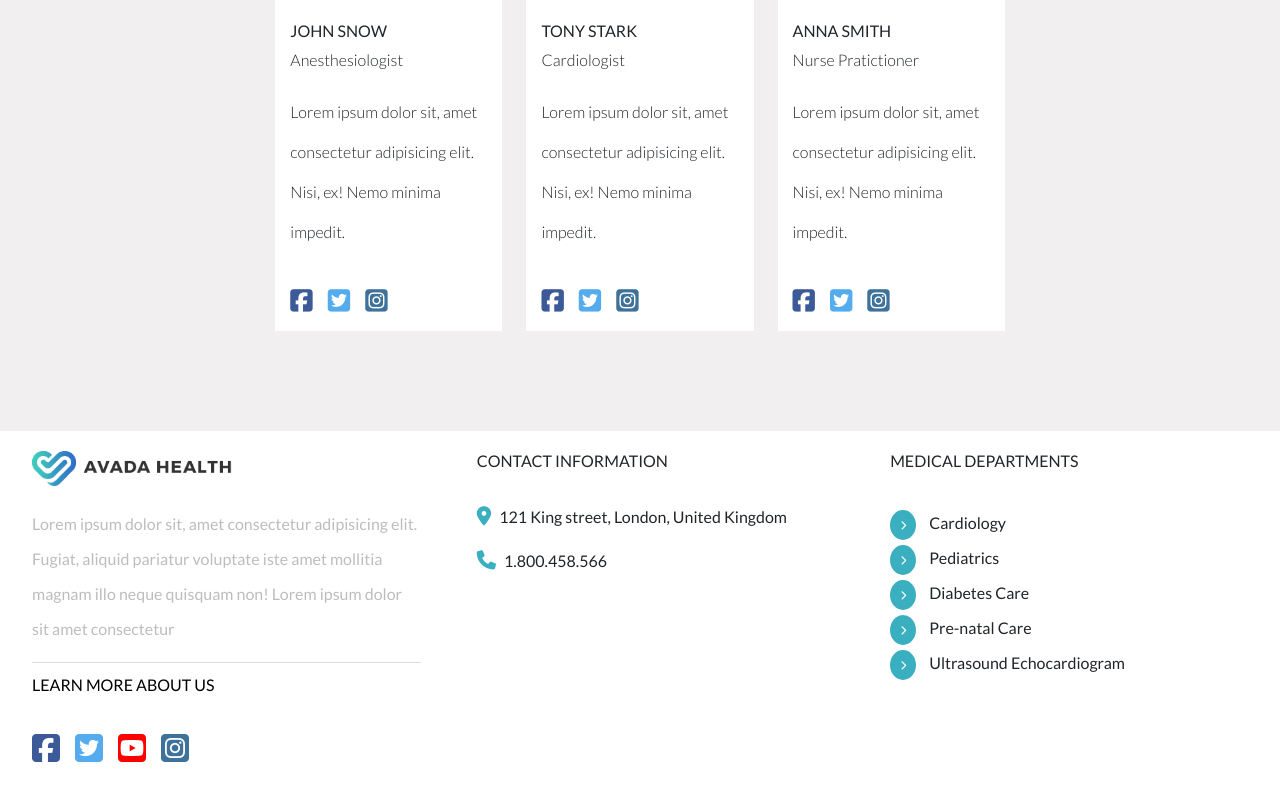
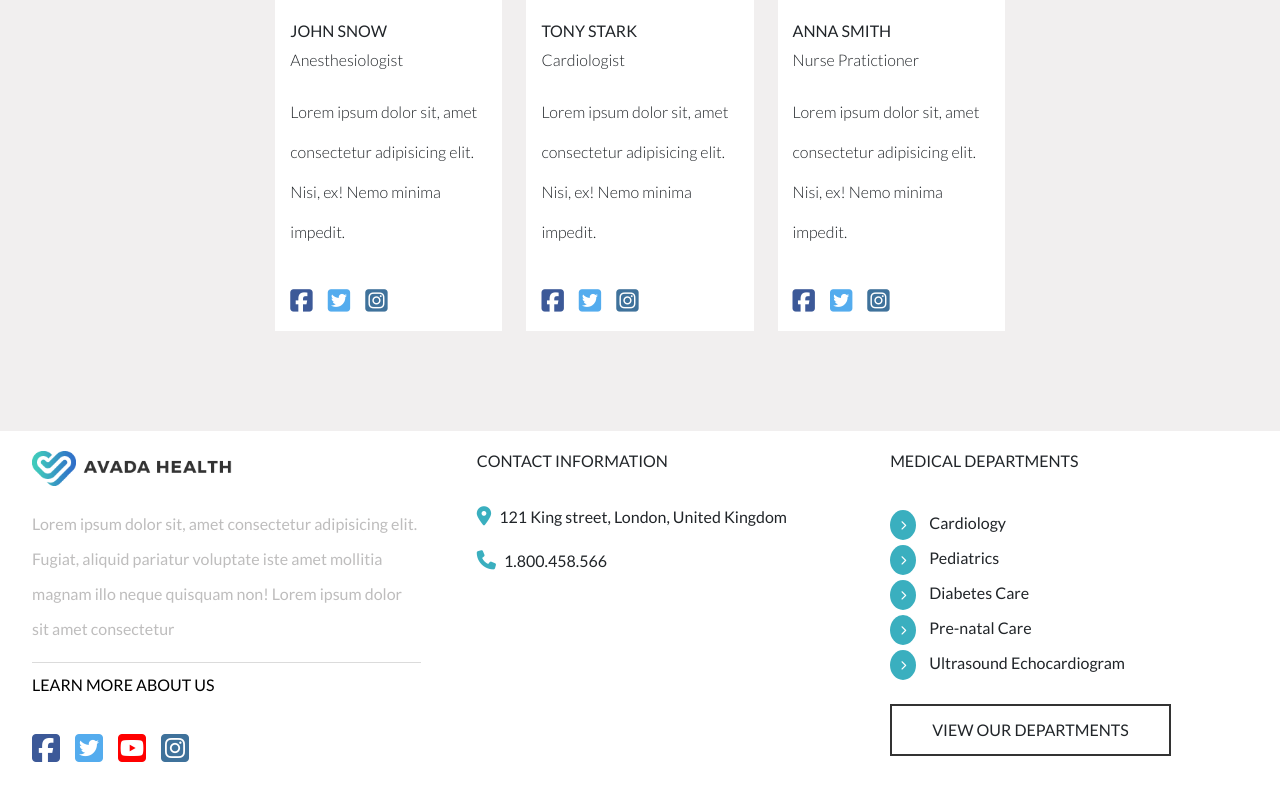
Before and after one commit to Clipper4rancione/proj-html-vuejs, a Vue app: page / in a window 1280 px wide. Shown: the part 2432-3232 px from the top of the page. Built offline with nearby package versions, Linux system fonts and the light colour scheme; a small style sheet from the web is missing.

Commit message:
[add] button in right section

```diff
--- a/src/components/AppFooter.vue
+++ b/src/components/AppFooter.vue
@@ -69,10 +69,11 @@ export default {
                                         {{item.name}}
                                 </li>
                             </ul>
+                            <!-- Button CTA -->
+                            <div class="mc-btn-big my-4 d-inline-block">
+                                VIEW OUR DEPARTMENTS
+                            </div>
                         </div>
-                        <!-- h2 -->
-                        <!-- List -->
-                        <!-- Button CTA -->
                     </div>
                     <!-- /Right Section -->
                 </div>
```
